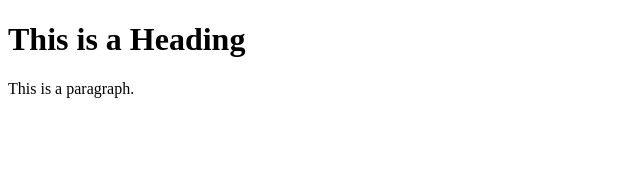
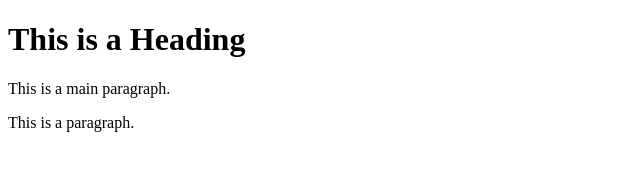
Before and after one commit to shubhammadavi/pqr, a plain HTML site: page index.html in a window 1280 px wide. Shown: the whole page, without its empty margins (0-640 px from the left). Drawn offline with Linux system fonts and the light colour scheme.

```diff
--- a/index.html
+++ b/index.html
@@ -6,6 +6,7 @@
 <body>
 
 <h1>This is a Heading</h1>
+<p>This is a  main paragraph.</p>
 <p>This is a paragraph.</p>
 
 </body>
```
